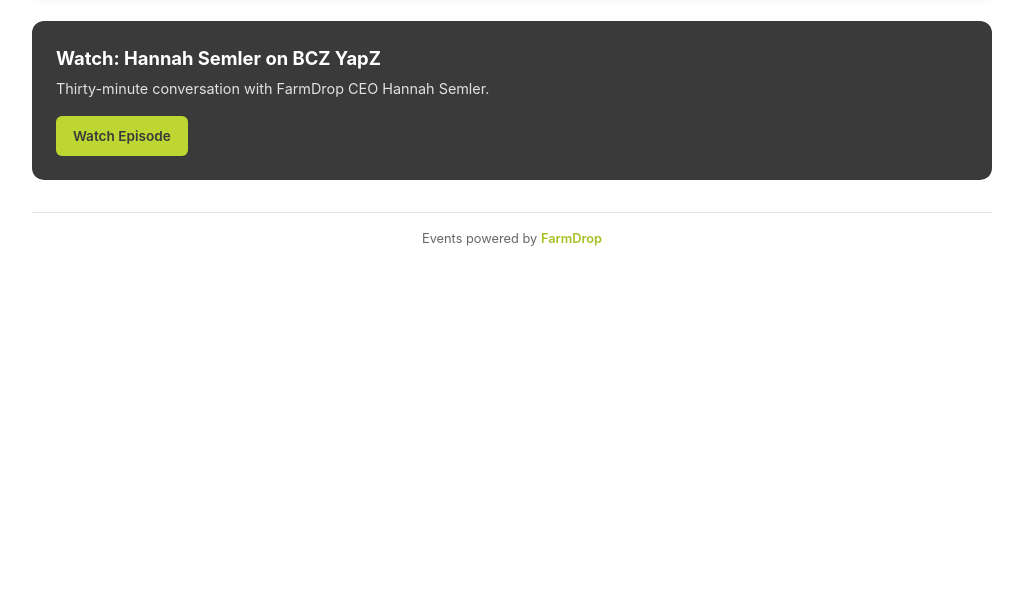
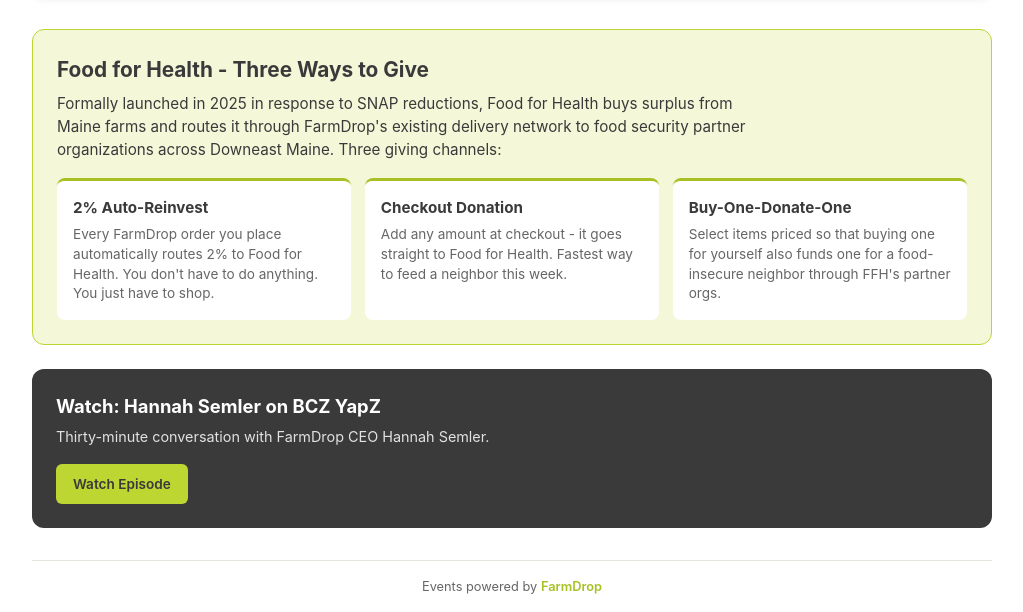
Before and after one commit to bettercallzaal/farmdrop, a website: page embed.html in a window 1280 px wide. Shown: the part 331-943 px from the top of the page, without its empty margins (128-1151 px from the left). Before the commit the page ends 800 px from the top, so only its background shows below. Drawn offline with Linux system fonts and the light colour scheme; no server answers.

Commit message:
feat: add Food for Health block to farmdrop.us embed (#14)

```diff
--- a/embed.html
+++ b/embed.html
@@ -245,6 +245,25 @@
       </div>
     </article>
 
+    <section class="ffh-block">
+      <h2 data-field="ffh.title">Food for Health - Three Ways to Give</h2>
+      <p data-field="ffh.intro">Formally launched in 2025 in response to SNAP reductions, Food for Health buys surplus from Maine farms and routes it through FarmDrop's existing delivery network to food security partner organizations across Downeast Maine. Three giving channels:</p>
+      <div class="ffh-channels">
+        <div class="ffh-channel">
+          <strong data-field="ffh.ch1_title">2% Auto-Reinvest</strong>
+          <p data-field="ffh.ch1_body">Every FarmDrop order you place automatically routes 2% to Food for Health. You don't have to do anything. You just have to shop.</p>
+        </div>
+        <div class="ffh-channel">
+          <strong data-field="ffh.ch2_title">Checkout Donation</strong>
+          <p data-field="ffh.ch2_body">Add any amount at checkout - it goes straight to Food for Health. Fastest way to feed a neighbor this week.</p>
+        </div>
+        <div class="ffh-channel">
+          <strong data-field="ffh.ch3_title">Buy-One-Donate-One</strong>
+          <p data-field="ffh.ch3_body">Select items priced so that buying one for yourself also funds one for a food-insecure neighbor through FFH's partner orgs.</p>
+        </div>
+      </div>
+    </section>
+
     <div class="interview-block">
       <div>
         <h3 data-field="interview.title">Watch: Hannah Semler on BCZ YapZ</h3>
```
